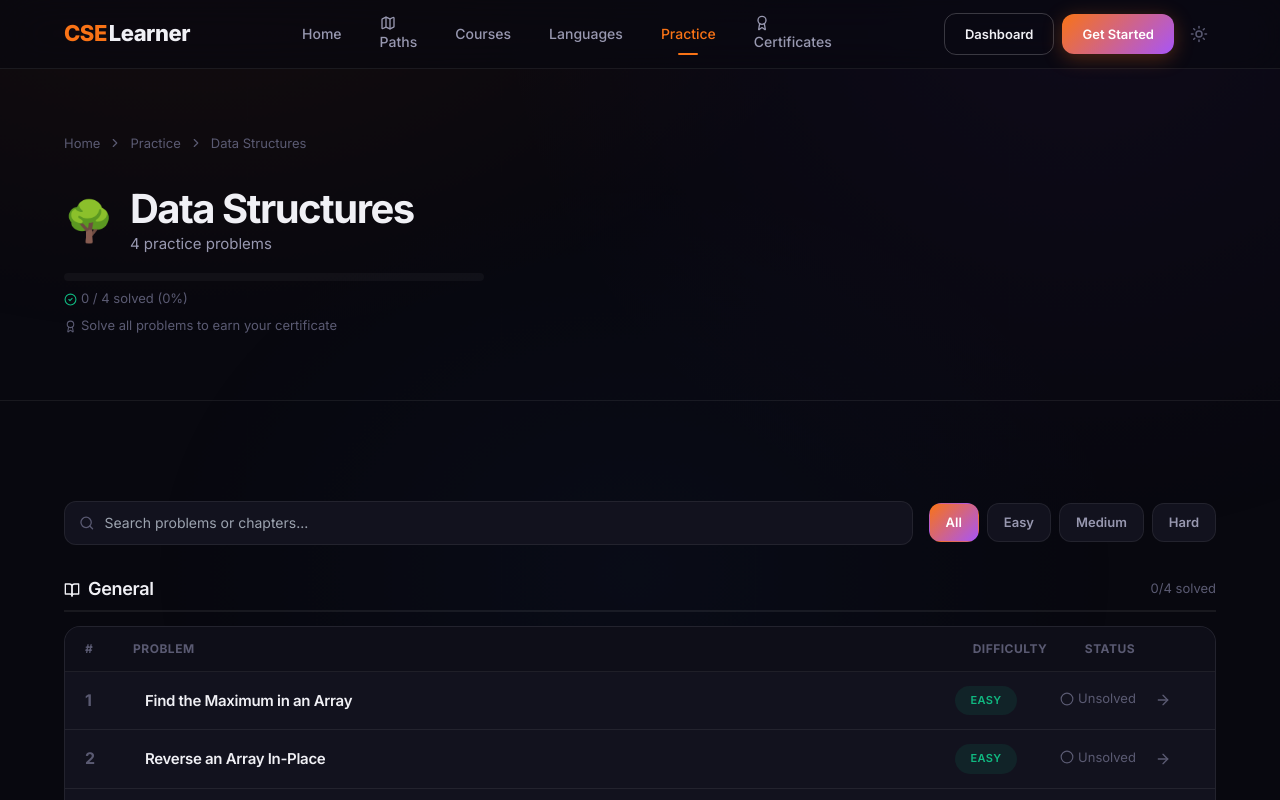
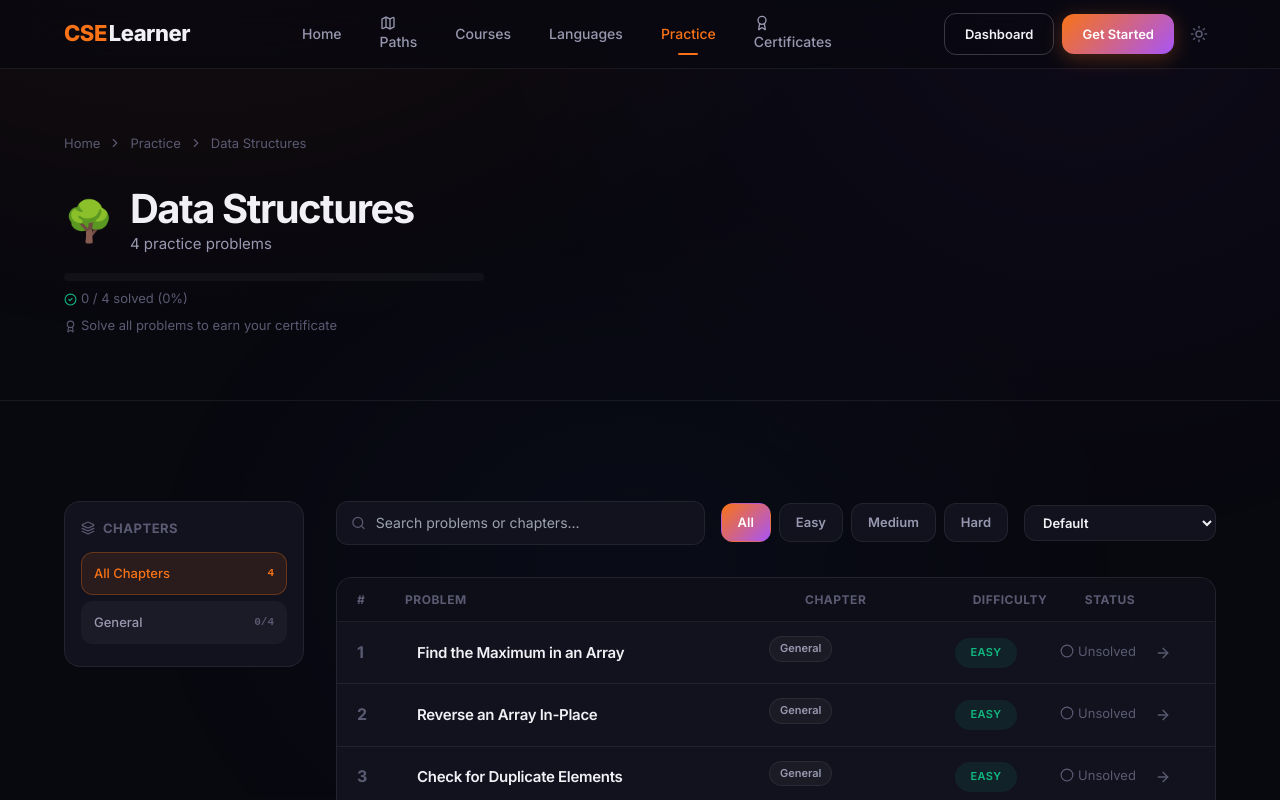
Before and after one commit to Knight-rule/cse-learner, a Next.js app: page /practice/data-structures in a window 1280 px wide. Shown: the top 800 px of the page. Built offline with nearby package versions, Linux system fonts and the light colour scheme.

Commit message:
Add CodeChef-style practice enhancements: chapter sidebar, sort, and pagination

```diff
--- a/src/app/globals.css
+++ b/src/app/globals.css
@@ -894,6 +894,72 @@ html.light .code-editor-border { border-color: rgba(0, 0, 0, 0.08); }
   display: block;
 }
 
+/* ===== PRACTICE LAYOUT (sidebar + table) ===== */
+.practice-layout-2 {
+  display: grid; grid-template-columns: 240px 1fr; gap: 32px; align-items: start;
+}
+.practice-sidebar {
+  position: sticky; top: 88px;
+  background: var(--bg-card); border: 1px solid var(--border);
+  border-radius: var(--radius-lg); padding: 16px; max-height: calc(100vh - 110px); overflow-y: auto;
+}
+.practice-sidebar-title {
+  display: flex; align-items: center; gap: 8px;
+  font-size: 13px; font-weight: 700; text-transform: uppercase; letter-spacing: 0.5px;
+  color: var(--text-muted); margin-bottom: 14px;
+}
+.practice-chapter-pill {
+  display: flex; align-items: center; justify-content: space-between; gap: 8px;
+  width: 100%; text-align: left; padding: 10px 12px; border-radius: var(--radius-md);
+  background: var(--surface); border: 1px solid transparent; color: var(--text-secondary);
+  font-size: 13px; font-weight: 500; cursor: pointer; transition: var(--transition); margin-bottom: 6px;
+}
+.practice-chapter-pill:hover { background: var(--surface-hover); color: var(--text-primary); }
+.practice-chapter-pill.active {
+  background: rgba(249, 115, 22, 0.1); border-color: rgba(249, 115, 22, 0.3); color: var(--accent);
+}
+.practice-chapter-pill-name { overflow: hidden; text-overflow: ellipsis; white-space: nowrap; }
+.practice-chapter-count {
+  font-size: 11px; font-weight: 700; color: var(--text-muted); flex-shrink: 0;
+  font-family: 'JetBrains Mono', monospace;
+}
+.practice-chapter-pill.active .practice-chapter-count { color: var(--accent); }
+
+.practice-col-chapter { width: 150px; flex-shrink: 0; }
+.practice-chapter-badge {
+  display: inline-block; padding: 3px 10px; border-radius: 100px; font-size: 11px; font-weight: 600;
+  background: var(--surface); color: var(--text-secondary); border: 1px solid var(--border);
+  max-width: 100%; overflow: hidden; text-overflow: ellipsis; white-space: nowrap;
+}
+
+.practice-sort {
+  background: var(--bg-card); border: 1px solid var(--border); color: var(--text-primary);
+  border-radius: var(--radius-md); padding: 8px 14px; font-size: 13px; font-weight: 600;
+  font-family: inherit; cursor: pointer; transition: var(--transition); outline: none;
+}
+.practice-sort:hover { border-color: var(--accent); }
+
+.practice-pagination {
+  display: flex; align-items: center; justify-content: center; gap: 6px; margin-top: 28px; flex-wrap: wrap;
+}
+.practice-page-btn {
+  min-width: 38px; height: 38px; padding: 0 12px; border-radius: var(--radius-md);
+  background: var(--bg-card); border: 1px solid var(--border); color: var(--text-secondary);
+  font-size: 13px; font-weight: 600; cursor: pointer; transition: var(--transition); font-family: inherit;
+}
+.practice-page-btn:hover:not(:disabled) { border-color: var(--accent); color: var(--accent); }
+.practice-page-btn.active { background: var(--gradient); color: #fff; border-color: transparent; }
+.practice-page-btn:disabled { opacity: 0.4; cursor: not-allowed; }
+
+@media (max-width: 1024px) {
+  .practice-layout-2 { grid-template-columns: 1fr; gap: 20px; }
+  .practice-sidebar {
+    position: static; max-height: none; display: flex; gap: 8px; flex-wrap: wrap; align-items: center;
+  }
+  .practice-sidebar-title { width: 100%; margin-bottom: 4px; }
+  .practice-chapter-pill { width: auto; margin-bottom: 0; }
+}
+
 @media (max-width: 640px) {
   .practice-table-head { display: none; }
   .practice-table-row {
@@ -901,12 +967,14 @@ html.light .code-editor-border { border-color: rgba(0, 0, 0, 0.08); }
   }
   .practice-table-row > span:nth-child(1) { width: auto !important; }
   .practice-problem-name { flex-basis: 100%; order: 1; }
+  .practice-col-chapter { width: auto !important; flex-basis: 100%; order: 2; }
   .practice-table-row > span[style*="width: 110px"],
   .practice-table-row > span[style*="width: 90px"] { width: auto !important; text-align: left !important; }
   .practice-table-row > span:last-child { width: auto !important; margin-left: auto; }
   .practice-controls { flex-direction: column; align-items: stretch; }
   .practice-filters { justify-content: space-between; }
   .practice-filter-btn { flex: 1; text-align: center; }
+  .practice-sort { width: 100%; }
 }
 
 /* ===== CERTIFICATES ===== */
--- a/src/app/practice/[slug]/PracticeCourseClient.tsx
+++ b/src/app/practice/[slug]/PracticeCourseClient.tsx
@@ -1,8 +1,8 @@
 "use client";
 
-import { useState, useMemo } from "react";
+import { useState, useMemo, useEffect } from "react";
 import Link from "next/link";
-import { ChevronRight, Search, CheckCircle2, Circle as CircleIcon, ArrowRight, BookOpen, Award } from "lucide-react";
+import { ChevronRight, Search, CheckCircle2, Circle as CircleIcon, ArrowRight, BookOpen, Award, Layers } from "lucide-react";
 import type { PracticeProblem } from "@/data/practice";
 import { getSolvedProblems } from "@/lib/tracker";
 
@@ -15,33 +15,75 @@ interface Props {
 }
 
 const DIFFICULTIES = ["All", "Easy", "Medium", "Hard"] as const;
+const SORTS = [
+  { value: "default", label: "Default" },
+  { value: "difficulty", label: "Difficulty" },
+  { value: "name", label: "Name (A-Z)" },
+  { value: "status", label: "Status (Unsolved first)" },
+] as const;
+const PAGE_SIZE = 25;
 
 export default function PracticeCourseClient({ slug, courseTitle, courseIcon, courseColor, problems }: Props) {
   const [query, setQuery] = useState("");
   const [difficulty, setDifficulty] = useState<(typeof DIFFICULTIES)[number]>("All");
+  const [sort, setSort] = useState<(typeof SORTS)[number]["value"]>("default");
+  const [chapterFilter, setChapterFilter] = useState<string | null>(null);
+  const [page, setPage] = useState(1);
   const [solved, setSolved] = useState<Set<string>>(() => getSolvedProblems());
 
   const color = courseColor.split(" ")[0] || "#f97316";
+
+  useEffect(() => {
+    setPage(1);
+  }, [query, difficulty, chapterFilter, sort]);
+
+  const allChapters = useMemo(() => {
+    const list: string[] = [];
+    for (const p of problems) {
+      const ch = p.chapter || "General";
+      if (!list.includes(ch)) list.push(ch);
+    }
+    return list;
+  }, [problems]);
+
+  // Chapter counts (from full set, for the sidebar)
+  const chapterCounts = useMemo(() => {
+    const map = new Map<string, { total: number; solved: number }>();
+    for (const p of problems) {
+      const ch = p.chapter || "General";
+      const entry = map.get(ch) || { total: 0, solved: 0 };
+      entry.total++;
+      if (solved.has(p.id)) entry.solved++;
+      map.set(ch, entry);
+    }
+    return map;
+  }, [problems, solved]);
 
   const filtered = useMemo(() => {
     const q = query.trim().toLowerCase();
     return problems.filter((p) => {
       if (difficulty !== "All" && p.difficulty !== difficulty.toLowerCase()) return false;
+      if (chapterFilter && (p.chapter || "General") !== chapterFilter) return false;
       if (q && !p.title.toLowerCase().includes(q) && !(p.chapter || "").toLowerCase().includes(q)) return false;
       return true;
     });
-  }, [problems, query, difficulty]);
+  }, [problems, query, difficulty, chapterFilter]);
 
-  // Group filtered problems by chapter
-  const chapters = useMemo(() => {
-    const map = new Map<string, PracticeProblem[]>();
-    for (const p of filtered) {
-      const ch = p.chapter || "General";
-      if (!map.has(ch)) map.set(ch, []);
-      map.get(ch)!.push(p);
+  const sorted = useMemo(() => {
+    const arr = [...filtered];
+    if (sort === "name") arr.sort((a, b) => a.title.localeCompare(b.title));
+    else if (sort === "difficulty") {
+      const order = { easy: 0, medium: 1, hard: 2 };
+      arr.sort((a, b) => order[a.difficulty] - order[b.difficulty]);
+    } else if (sort === "status") {
+      arr.sort((a, b) => (solved.has(a.id) ? 1 : 0) - (solved.has(b.id) ? 1 : 0));
     }
-    return Array.from(map.entries());
-  }, [filtered]);
+    return arr;
+  }, [filtered, sort, solved]);
+
+  const totalPages = Math.max(1, Math.ceil(sorted.length / PAGE_SIZE));
+  const currentPage = Math.min(page, totalPages);
+  const pageItems = sorted.slice((currentPage - 1) * PAGE_SIZE, currentPage * PAGE_SIZE);
 
   const totalSolved = problems.filter((p) => solved.has(p.id)).length;
   const progress = problems.length > 0 ? Math.round((totalSolved / problems.length) * 100) : 0;
@@ -67,7 +109,6 @@ export default function PracticeCourseClient({ slug, courseTitle, courseIcon, co
             </div>
           </div>
 
-          {/* Progress */}
           <div className="practice-progress">
             <div className="practice-progress-bar" style={{ width: progress + "%", background: color }} />
           </div>
@@ -90,7 +131,34 @@ export default function PracticeCourseClient({ slug, courseTitle, courseIcon, co
 
       <div className="section">
         <div className="container">
-          {/* Controls */}
+          <div className="practice-layout-2">
+            {/* Chapter sidebar */}
+            <aside className="practice-sidebar">
+              <h3 className="practice-sidebar-title"><Layers size={14} /> Chapters</h3>
+              <button
+                className={"practice-chapter-pill" + (chapterFilter === null ? " active" : "")}
+                onClick={() => setChapterFilter(null)}
+              >
+                <span>All Chapters</span>
+                <span className="practice-chapter-count">{problems.length}</span>
+              </button>
+              {allChapters.map((ch) => {
+                const c = chapterCounts.get(ch) || { total: 0, solved: 0 };
+                return (
+                  <button
+                    key={ch}
+                    className={"practice-chapter-pill" + (chapterFilter === ch ? " active" : "")}
+                    onClick={() => setChapterFilter(chapterFilter === ch ? null : ch)}
+                  >
+                    <span className="practice-chapter-pill-name">{ch}</span>
+                    <span className="practice-chapter-count">{c.solved}/{c.total}</span>
+                  </button>
+                );
+              })}
+            </aside>
+
+            {/* Main */}
+            <div className="practice-main">
               <div className="practice-controls">
                 <div className="practice-search">
                   <Search size={16} style={{ color: "var(--text-muted)" }} />
@@ -112,42 +180,34 @@ export default function PracticeCourseClient({ slug, courseTitle, courseIcon, co
                     </button>
                   ))}
                 </div>
+                <select className="practice-sort" value={sort} onChange={(e) => setSort(e.target.value as typeof sort)}>
+                  {SORTS.map((s) => (
+                    <option key={s.value} value={s.value}>{s.label}</option>
+                  ))}
+                </select>
               </div>
 
-          {chapters.length === 0 && (
+              {sorted.length === 0 && (
                 <div className="text-center body-md" style={{ color: "var(--text-muted)", padding: "48px 0" }}>
                   No problems match your filters.
                 </div>
               )}
 
-          {/* Chapter sections */}
-          {chapters.map(([chapter, chapterProblems]) => {
-            const chapterSolved = chapterProblems.filter((p) => solved.has(p.id)).length;
-            return (
-              <div key={chapter} className="practice-chapter">
-                <div className="practice-chapter-header">
-                  <h2 className="heading-sm">
-                    <BookOpen size={16} style={{ display: "inline", verticalAlign: "middle", marginRight: 8, color }} />
-                    {chapter}
-                  </h2>
-                  <span className="body-sm" style={{ color: "var(--text-muted)" }}>
-                    {chapterSolved}/{chapterProblems.length} solved
-                  </span>
-                </div>
-
+              {sorted.length > 0 && (
                 <div className="practice-table">
-                  {/* Header row */}
                   <div className="practice-table-head">
                     <span style={{ width: 48 }}>#</span>
                     <span style={{ flex: 1 }}>Problem</span>
+                    <span className="practice-col-chapter">Chapter</span>
                     <span style={{ width: 110, textAlign: "center" }}>Difficulty</span>
                     <span style={{ width: 90, textAlign: "center" }}>Status</span>
                     <span style={{ width: 40 }} />
                   </div>
 
-                  {chapterProblems.map((problem, i) => {
+                  {pageItems.map((problem, i) => {
                     const isSolved = solved.has(problem.id);
                     const diffClass = problem.difficulty === "easy" ? "badge-green" : problem.difficulty === "medium" ? "badge-accent" : "badge-purple";
+                    const globalIndex = (currentPage - 1) * PAGE_SIZE + i + 1;
                     return (
                       <Link
                         key={problem.id}
@@ -155,9 +215,12 @@ export default function PracticeCourseClient({ slug, courseTitle, courseIcon, co
                         className="practice-table-row group"
                         style={{ textDecoration: "none", color: "inherit" }}
                       >
-                        <span style={{ width: 48, color: "var(--text-muted)", fontWeight: 700 }}>{i + 1}</span>
+                        <span style={{ width: 48, color: "var(--text-muted)", fontWeight: 700 }}>{globalIndex}</span>
                         <span style={{ flex: 1, minWidth: 0 }} className="practice-problem-name">
                           <span className="heading-sm">{problem.title}</span>
+                        </span>
+                        <span className="practice-col-chapter">
+                          <span className="practice-chapter-badge">{problem.chapter || "General"}</span>
                         </span>
                         <span style={{ width: 110, textAlign: "center" }}>
                           <span className={"badge " + diffClass} style={{ fontSize: 11 }}>
@@ -182,9 +245,37 @@ export default function PracticeCourseClient({ slug, courseTitle, courseIcon, co
                     );
                   })}
                 </div>
+              )}
+
+              {totalPages > 1 && (
+                <div className="practice-pagination">
+                  <button
+                    className="practice-page-btn"
+                    disabled={currentPage === 1}
+                    onClick={() => setPage(currentPage - 1)}
+                  >
+                    Prev
+                  </button>
+                  {Array.from({ length: totalPages }, (_, i) => i + 1).map((p) => (
+                    <button
+                      key={p}
+                      className={"practice-page-btn" + (p === currentPage ? " active" : "")}
+                      onClick={() => setPage(p)}
+                    >
+                      {p}
+                    </button>
+                  ))}
+                  <button
+                    className="practice-page-btn"
+                    disabled={currentPage === totalPages}
+                    onClick={() => setPage(currentPage + 1)}
+                  >
+                    Next
+                  </button>
                 </div>
-            );
-          })}
+              )}
+            </div>
+          </div>
         </div>
       </div>
     </div>
```
Lines whose indentation alone changed are shown as unchanged.
